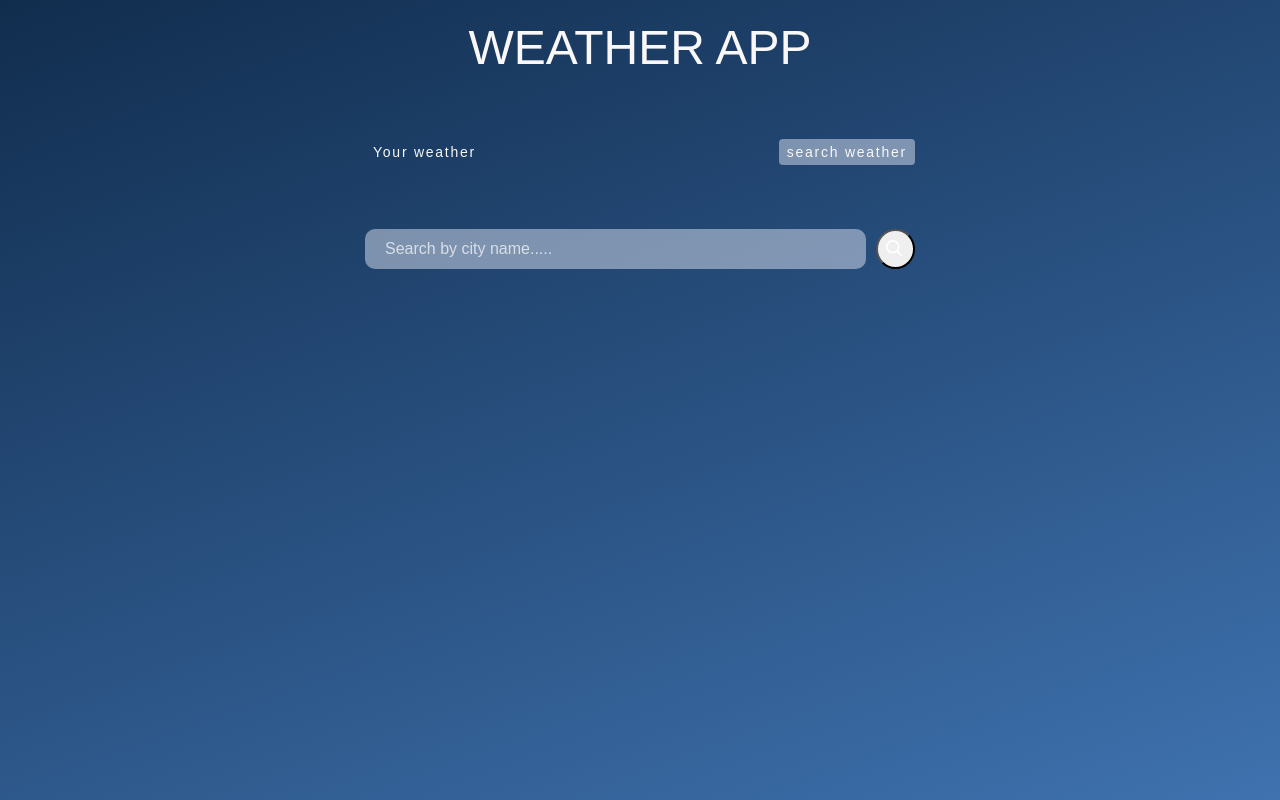
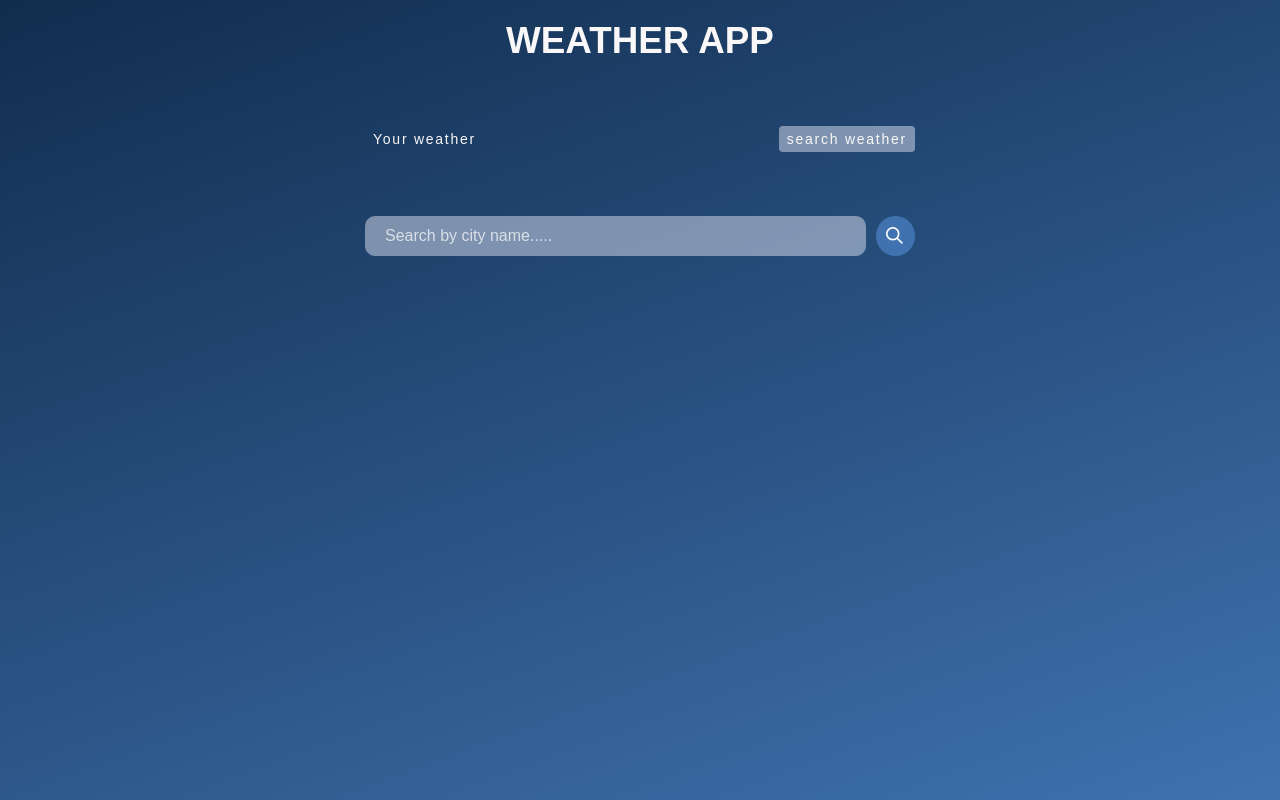
Before and after one commit to rjmandal/weather-app, a plain HTML site: page index.html in a window 1280 px wide. Both pictures are taken after a click on the element "search weather". Drawn offline with Linux system fonts and the light colour scheme.

Commit message:
complete

```diff
--- a/index.html
+++ b/index.html
@@ -29,7 +29,7 @@
         <form class=" form-container" data-search-form>
             <input type="text" class="search-input" placeholder="Search by city name.....">
             <button type="submit" class="submit-button btn">
-                <img src="./assets/search.png" width="20px" height="20px" alt="icon" loading="lazy">
+                <img src="./assets/search.png" width="20" height="20" alt="icon" loading="lazy">
             </button>
         </form>
         <!-- loading screen container -->
--- a/style.css
+++ b/style.css
@@ -18,7 +18,8 @@
         font-family: 'Segoe UI', Tahoma, Geneva, Verdana, sans-serif;
     }
     header{
-        font-size: 3rem;
+        font-size: 2.3rem;
+        font-weight: 600;
         margin-bottom: 0.5rem;
         padding-top: 20px;
         text-align: center;
@@ -44,13 +45,6 @@
         background-color: rgba(219, 226, 239, 0.5);
         border-radius: 4px;
     }
-    /* .weather-container{
-        display: flex;
-        justify-content: center;
-        align-items: center;
-        margin-block: 4rem;
-        gap: 3rem;
-    } */
 
     .grant-location-button{
         all: unset;
@@ -196,11 +190,8 @@
         justify-content: center;
         border-radius: 100%;
         margin-bottom: 0;
+        background-color: var(--colorDark2);
+        border: none;
+        cursor: pointer;
+
     }
-
-
-
- /* .tab.current-tab {
-    background-color: rgba(219, 226, 239, 0.5);
-    border-radius: 4px;
-} */
```
